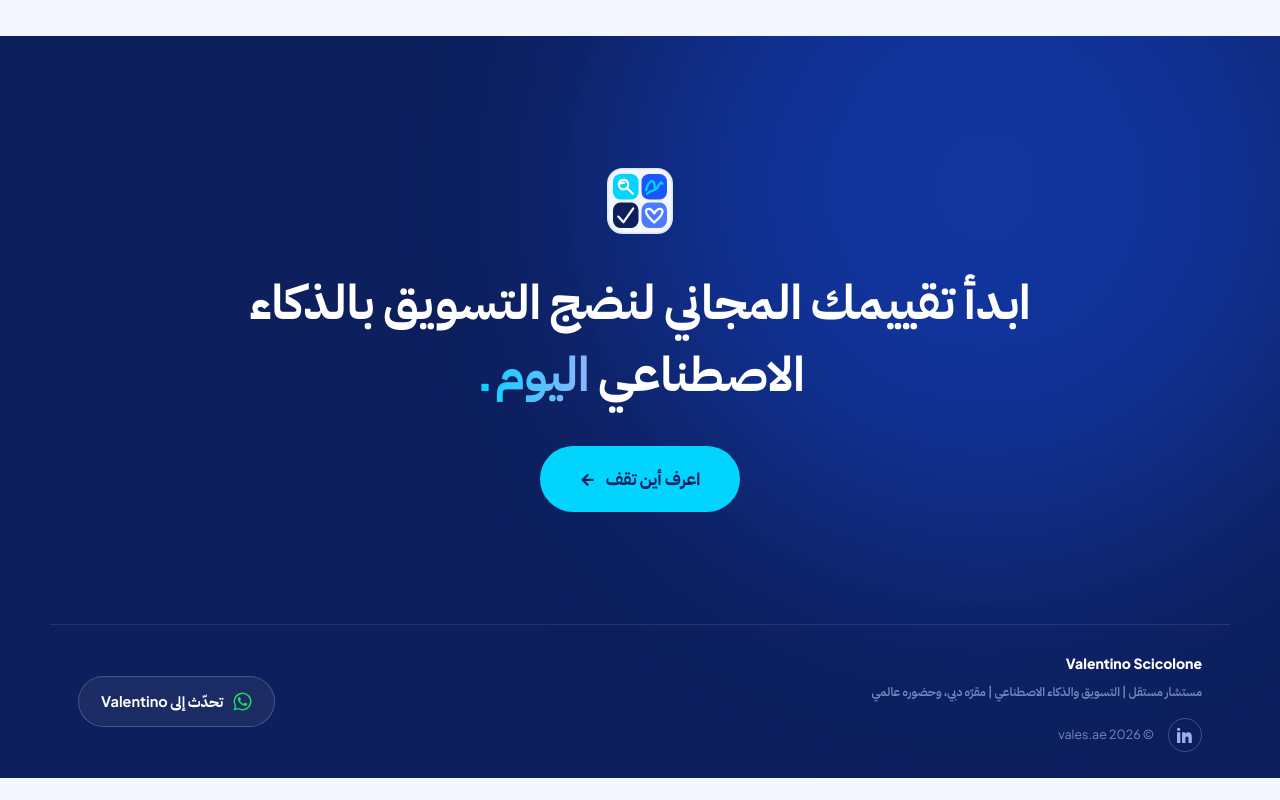
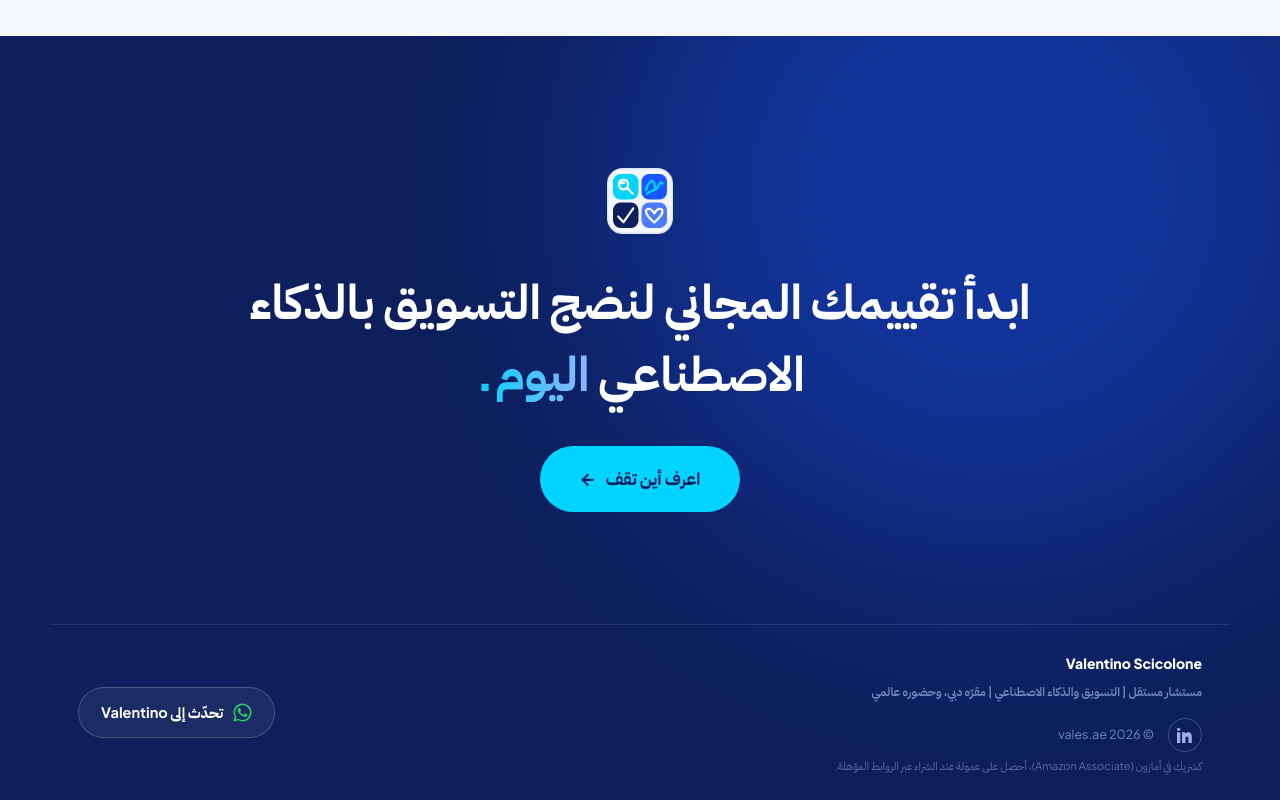
Before and after one commit to scicolonevalentino/vales.ae, a plain HTML site: page mvp/ar/index.html in a window 1280 px wide. Shown: the part 4354-5154 px from the top of the page. Before the commit the page ends 5132 px from the top, so only its background shows below. Drawn offline with Linux system fonts and the light colour scheme.

Commit message:
Add Amazon Associate affiliate disclosure to footer

```diff
--- a/mvp/ar/index.html
+++ b/mvp/ar/index.html
@@ -206,6 +206,7 @@
   .li-btn svg{width:16px;height:16px;fill:currentColor}
   .li-btn:hover{background:#0A66C2;border-color:#0A66C2;color:#fff;transform:translateY(-1px)}
   .copy{font-size:12.5px;color:#7488c2}
+  .aff-disclosure{display:block;font-size:11px;color:#5a6aa0;margin-top:6px;line-height:1.5}
   .wa-cta{display:inline-flex;align-items:center;gap:10px;font-weight:700;font-size:14.5px;color:#fff;background:rgba(255,255,255,.06);border:1px solid rgba(255,255,255,.2);padding:12px 22px;border-radius:999px;transition:transform .25s var(--ease),background .25s,border-color .25s}
   .wa-cta svg{width:19px;height:19px;fill:#25D366;transition:fill .25s}
   .wa-cta:hover{background:#25D366;border-color:#25D366;transform:translateY(-2px);box-shadow:0 12px 28px rgba(37,211,102,.3)}
@@ -494,6 +495,7 @@
         <a class="li-btn" href="https://www.linkedin.com/in/valentinoscicolone" target="_blank" rel="noopener" aria-label="LinkedIn"><svg viewBox="0 0 24 24"><path d="M4.98 3.5C4.98 4.88 3.87 6 2.5 6S0 4.88 0 3.5 1.12 1 2.5 1 4.98 2.12 4.98 3.5zM0 8h5v16H0V8zm7.5 0H12v2.2h.07c.63-1.2 2.17-2.47 4.47-2.47 4.78 0 5.66 3.15 5.66 7.24V24h-5v-6.4c0-1.53-.03-3.5-2.13-3.5-2.14 0-2.47 1.67-2.47 3.39V24h-5V8z"/></svg></a>
         <span class="copy">© 2026 vales.ae</span>
       </div>
+      <span class="aff-disclosure">كشريك في أمازون (Amazon Associate)، أحصل على عمولة عند الشراء عبر الروابط المؤهلة.</span>
     </div>
     <a class="wa-cta" href="https://wa.me/971554150304" target="_blank" rel="noopener">
       <svg viewBox="0 0 24 24" aria-hidden="true"><path d="M17.5 14.38c-.3-.15-1.77-.87-2.04-.97-.27-.1-.47-.15-.67.15-.2.3-.77.96-.94 1.16-.17.2-.35.22-.65.08-.3-.15-1.26-.47-2.4-1.48-.89-.8-1.49-1.77-1.66-2.07-.17-.3-.02-.46.13-.6.13-.14.3-.35.45-.53.15-.17.2-.3.3-.5.1-.2.05-.37-.03-.52-.07-.15-.67-1.62-.92-2.22-.24-.58-.49-.5-.67-.51h-.57c-.2 0-.52.07-.8.37-.27.3-1.04 1.02-1.04 2.48s1.07 2.88 1.22 3.08c.15.2 2.1 3.2 5.08 4.49.71.3 1.26.49 1.69.63.71.22 1.36.19 1.87.11.57-.08 1.77-.72 2.02-1.42.25-.7.25-1.29.17-1.42-.07-.13-.27-.2-.57-.35zM12.04 21.5h-.01a9.4 9.4 0 01-4.79-1.31l-.34-.2-3.56.93.95-3.47-.22-.36a9.38 9.38 0 01-1.44-5A9.42 9.42 0 0118.7 5.4a9.36 9.36 0 012.76 6.66 9.42 9.42 0 01-9.42 9.44zm8.02-17.46A11.32 11.32 0 0012.04.5C5.8.5.73 5.57.72 11.81c0 2 .53 3.95 1.52 5.67L.63 23.5l6.16-1.61a11.32 11.32 0 005.25 1.34h.01c6.24 0 11.32-5.08 11.32-11.32 0-3.02-1.18-5.87-3.32-8.01z"/></svg>
```
Also changed, not shown: mvp/index.html (+2 -0 lines).
